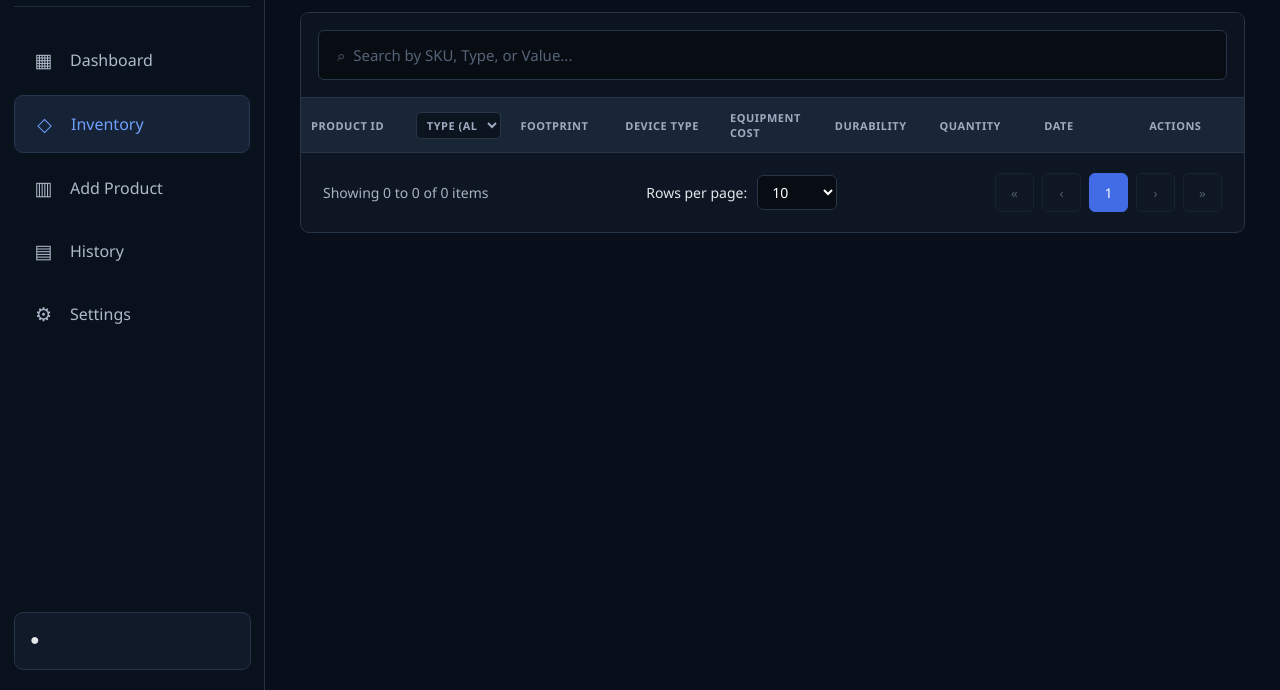
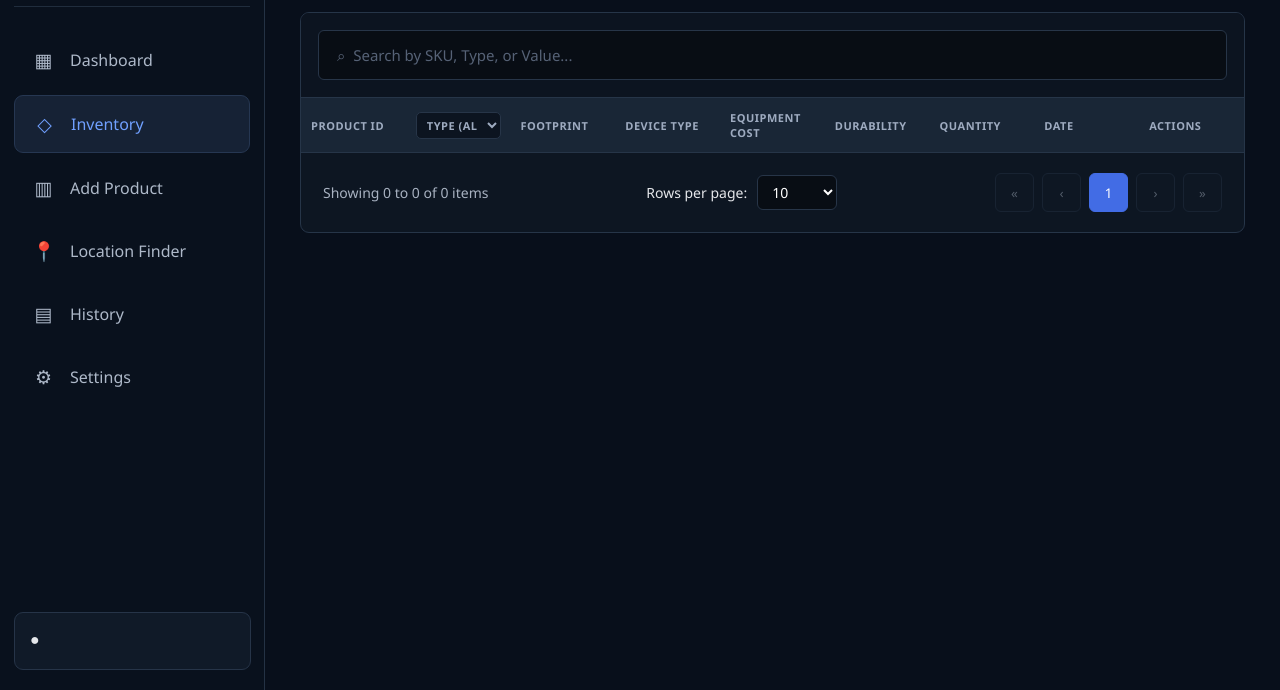
Before and after one commit to Hiraki09/stock-inventory, a website: page Inventory.HTML in a window 1280 px wide. Shown: the part 110-800 px from the top of the page. Drawn offline with Linux system fonts and the light colour scheme; sample sign-in values are in the browser's storage.

Commit message:
Add Location Finder link to Inventory.HTML

```diff
--- a/Inventory.HTML
+++ b/Inventory.HTML
@@ -800,6 +800,9 @@ body.light-mode .delete-modal-content p {
         <a href="ADD.html">
             <span class="icon">▥</span>
             Add Product
+        </a>
+        <a href="location.html">
+            <span class="icon">📍</span> Location Finder
         </a>
         <a href="history.html">
             <span class="icon">▤</span>
```
